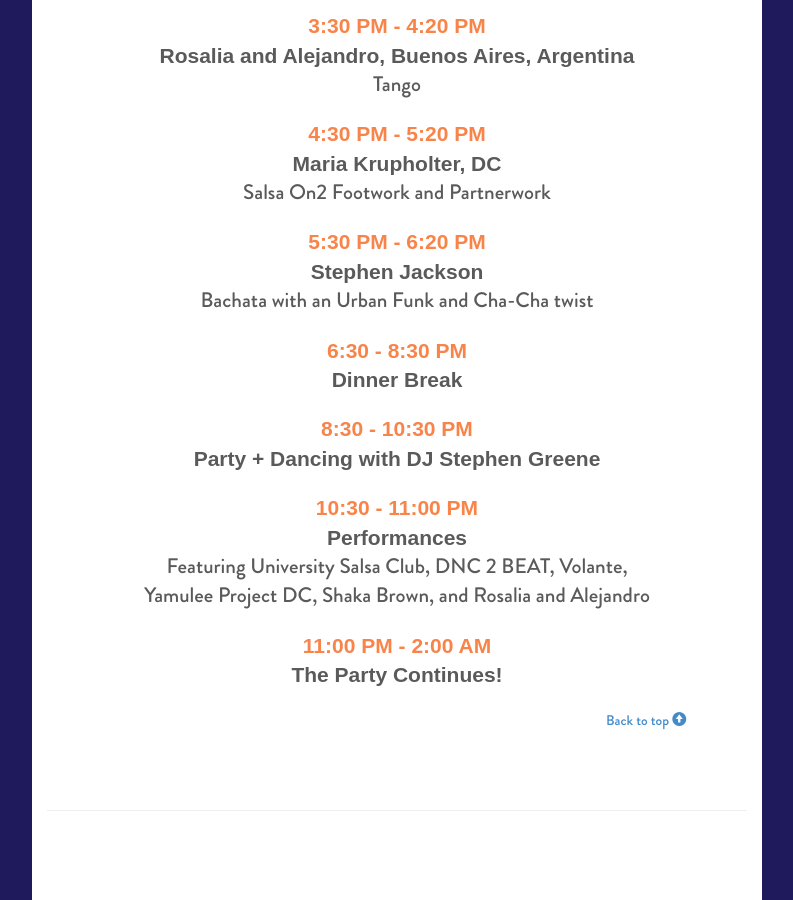
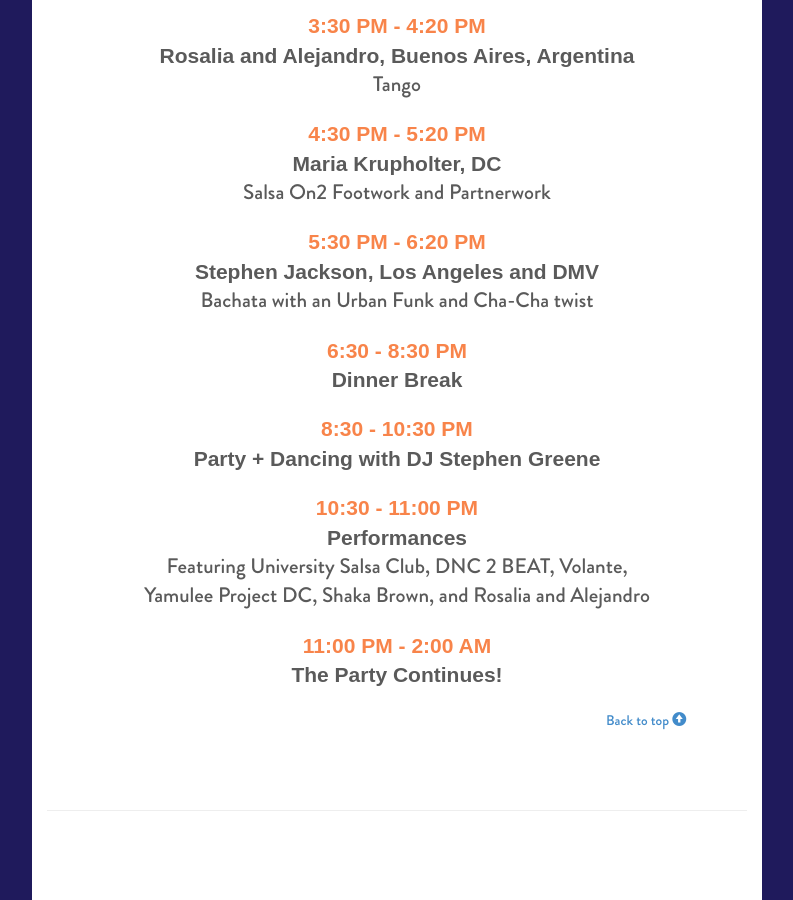
Before and after one commit to swoloszynski/universitysalsafest, a Jekyll site: the page built from index.html, in a window 1280 px wide and 900 px high, scrolled down 2316 px. Shown: the whole window, without its empty margins (243-1036 px from the left). Built offline with Jekyll 4.4.1, drawn with Linux system fonts in a browser that asks for light colours; comment, search, counter and statistics services are not loaded.

Commit message:
Add location for Stephen Jackson

```diff
--- a/_data/schedule.yml
+++ b/_data/schedule.yml
@@ -30,7 +30,7 @@
   description_line_two:
 
 - time: 5:30 PM - 6:20 PM
-  title: Stephen Jackson
+  title: Stephen Jackson, Los Angeles and DMV
   description: Bachata with an Urban Funk and Cha-Cha twist
   description_line_two:
 
```
